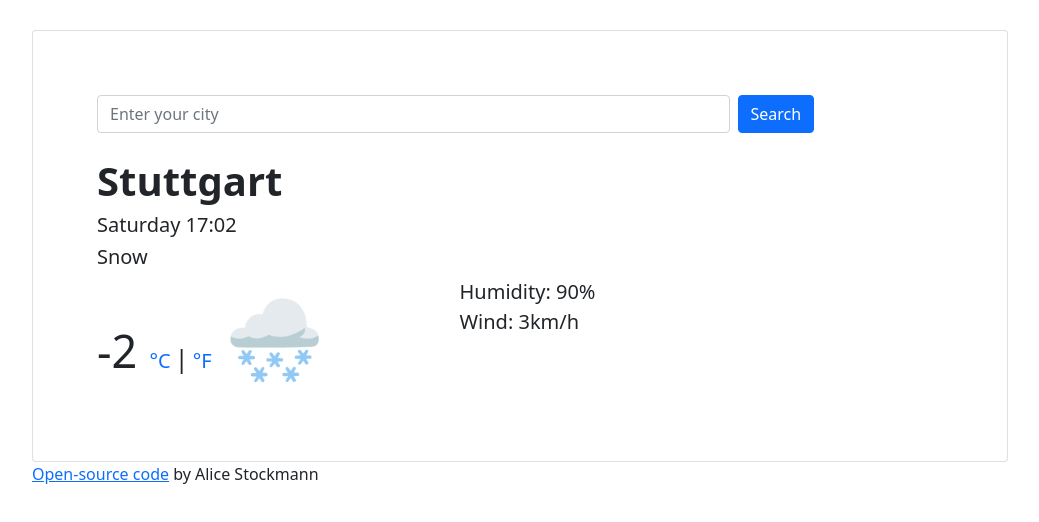
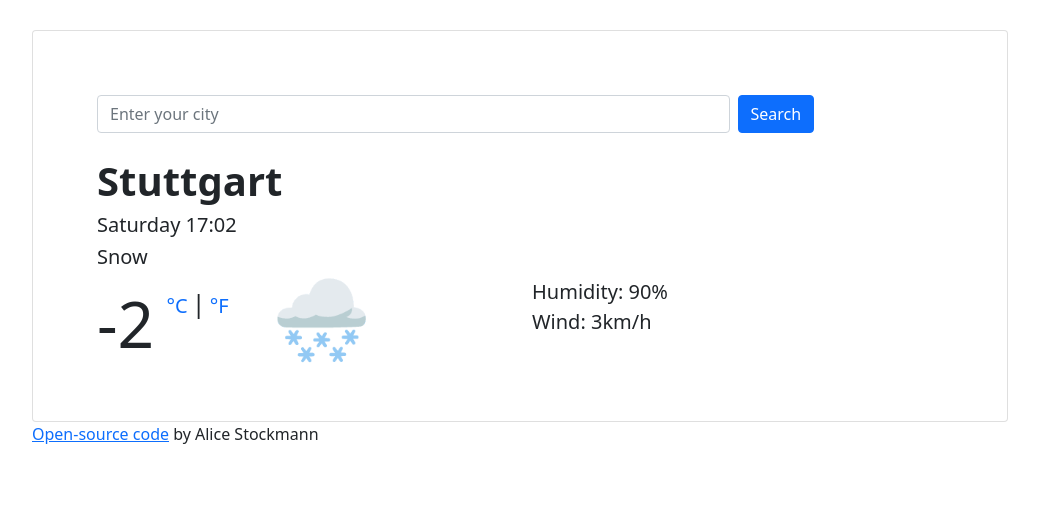
Before and after one commit to Alistoc/Weather-App, a plain HTML site: page index.html in a window 1280 px wide. Shown: the whole page, without its empty margins (120-1159 px from the left). Drawn offline with nearby package versions, Linux system fonts and the light colour scheme; no server answers.

Commit message:
changed css for better styling

```diff
--- a/index.html
+++ b/index.html
@@ -49,22 +49,25 @@
               </div>
               <div class="row">
                 <div class="col-12">
-                <h5 id="todayTime">Snow</h5>
+                  <h5 id="current-weather">Snow</h5>
                 </div>
               </div>
               <div class="row">
-              <div class="col-5">
+                <div class="col-6">
+                  <div class="clearfix">
+                    <div class="float-left temperature">
                       <span class="fs-0 pl-6" id="temperature-today">-2</span>
                       <span class="units px-2">
                         <a href="#" id="celcius">°C</a>
                         <span id="seperator">|</span>
                         <a href="#" id="fahrenheit">°F</a>
                       </span>
-                <icon id="weather-icon">🌨</span>
-
+                      <span id="weather-icon">🌨</span>
                     </div>
-              <div class="col-7 fs-5">
-                Humidity: <span id="humidity">90%</span>
+                  </div>
+                </div>
+                <div class="col-6 fs-5">
+                  Humidity: <span id="humidsity">90%</span>
                   <br />
                   Wind: <span id="wind">3km/h</span>
                 </div>
--- a/src/style.css
+++ b/src/style.css
@@ -12,14 +12,24 @@
   font-size: 25px;
 }
 #temperature-today {
-  font-size: 45px;
+  font-size: 64px;
 }
 
 #weather-icon {
   font-size: 80px;
+  margin-left: 30px;
 }
 
 .weatherApp {
   max-width: 1000px;
   margin: 30px auto;
 }
+
+.temperature {
+  line-height: 1;
+}
+
+.units {
+  position: relative;
+  top: -35px;
+}
```
Lines whose indentation alone changed are shown as unchanged.
